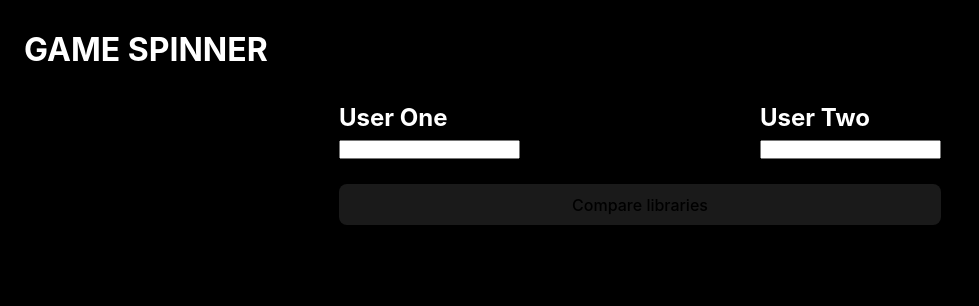
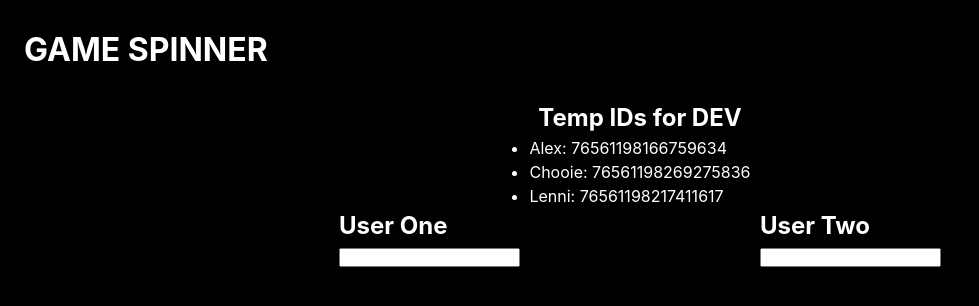
Before and after one commit to ATlexEide/COOP-Game-Picker, a React (Vite) app: page / in a window 1280 px wide. Shown: the top 306 px of the page, without its empty margins (0-979 px from the left). Built offline with nearby package versions, Linux system fonts and the light colour scheme; no server answers.

Commit message:
Misc fixes

```diff
--- a/src/App.jsx
+++ b/src/App.jsx
@@ -6,50 +6,36 @@ import getAndSetUserLibraries from "./utils/getAndSetUserLibraries";
 import getCommonGames from "./utils/getCommonGames";
 import CommonGames from "./components/Main/CommonGames";
 import { getDetailedLibrary } from "./utils/Dev/getDetailedLibrary";
+import { getUserLibrary } from "./utils/getUserLibrary";
 import { getCategories } from "./utils/Dev/getCategories";
 import { getGenres } from "./utils/Dev/getGenres";
+
+import { genres } from "./data_genres";
+import { categories } from "./data_categories";
+import { sampleGames } from "./data_sampleGames";
 
 export default function App() {
   // TEMP
   useEffect(() => {
-    // console.clear();
-    // let counter = 0;
-    // games.forEach((game) => {
-    //   if (!game) return;
-    //   if (game.categories.find((e) => e.id === 44)) {
-    //     console.log(game.name);
-    //     console.log(game.categories);
-    //     counter++;
-    //   }
-    // });
-    //     const selectedCategories = [2, 1, 9, 63];
-    //     const categoryNames = selectedCategories.forEach(e=> return )
-    //  console.log("Selected: ")
-    //     console.log(games[1].categories);
-    //     const filtered = games.filter((game) => {
-    //       if (!game) return;
-    //       let isValid = true;
-    //       selectedCategories.forEach((category) => {
-    //         if (!isValid) return;
-    //         if (game.categories.includes(category)) isValid = false;
-    //       });
-    //       if (isValid) return game;
-    //     });
-    //     console.log(games.length);
-    //     console.log(filtered.length);
-    //     console.log(filtered[0].categories);
-    // _getLibrary();
-    console.log(getDetailedLibrary("76561198077708670", "logEnabled"));
+    console.log("UserLibs ", userLibraries);
+    console.log("UserOne ", userOne);
+    console.log("UserTwo ", userTwo);
   }, []);
+  async function logLib() {
+    const _lib = await getUserLibrary("76561197988759223");
+    console.log(_lib);
+  }
 
   const [status, setStatus] = useState(null);
   const [error, setError] = useState(null);
   const [userLibraries, setUserLibraries] = useState([]);
+  const [_categories, setCategories] = useState(categories.CheckboxArray());
+  const [_genres, setGenres] = useState(genres.CheckboxArray());
   // USER ONE
-  const [userIdOne, setUserIdOne] = useState("76561198217411617");
+  const [userIdOne, setUserIdOne] = useState(null);
   const [userOne, setUserOne] = useState(null);
   // USER TWO
-  const [userIdTwo, setUserIdTwo] = useState("76561198166759634");
+  const [userIdTwo, setUserIdTwo] = useState(null);
   const [userTwo, setUserTwo] = useState(null);
 
   const [commonGames, setCommonGames] = useState(null);
@@ -62,7 +48,6 @@ export default function App() {
       userOne,
       userTwo
     );
-    compareGames();
   }
 
   async function compareGames() {
@@ -76,14 +61,21 @@ export default function App() {
   }
 
   useEffect(() => {
-    if (userIdOne) getUserProfile(userIdOne, setUserOne);
-    if (userIdTwo) getUserProfile(userIdTwo, setUserTwo);
-  }, [userIdOne, userIdTwo]);
+    if (!userOne && userIdOne) getUserProfile(userIdOne, setUserOne);
+    if (!userTwo && userIdTwo) getUserProfile(userIdTwo, setUserTwo);
+    if (userOne && userTwo) getLibraries();
+  }, [userIdOne, userIdTwo, userOne, userTwo]);
 
   // console.log("common Games 2", commonGames[0]);
   return (
     <>
       <main>
+        <h2>Temp IDs for DEV</h2>
+        <ul>
+          <li>Alex: 76561198166759634</li>
+          <li>Chooie: 76561198269275836</li>
+          <li>Lenni: 76561198217411617</li>
+        </ul>
         <section id="user-select">
           <div id="userID-input">
             <PlayerSelect setUserId={setUserIdOne} text="User One" />
@@ -91,7 +83,7 @@ export default function App() {
             <PlayerSelect setUserId={setUserIdTwo} text="User Two" />
           </div>
           <div id="selected-userID-text">
-            {userOne && (
+            {userOne !== null && (
               <section className="user-info">
                 <h1>{userOne.personaname}</h1>
                 <img src={userOne.avatarfull} alt="" />
@@ -106,8 +98,38 @@ export default function App() {
               </section>
             )}
           </div>
-          <button onClick={getLibraries}>Compare libraries</button>
-          {status && <p>{status}</p>}
+          {userOne && userTwo && Boolean(userLibraries.length) && (
+            <button onClick={compareGames}>Compare libraries</button>
+          )}
+          {commonGames && (
+            <div>
+              <section>
+                <h2>Genres</h2>
+                <hr />
+                {_genres.map((genre, i) => (
+                  <div key={i}>
+                    <label htmlFor={genre.id}>{genre.desc}</label>
+                    <input
+                      type="checkbox"
+                      name={genre.description}
+                      id={genre.id}
+                    />
+                  </div>
+                ))}
+              </section>
+              <section>
+                <h2>Categories</h2>
+                <hr />
+                {_categories.map((cat, i) => (
+                  <div key={i}>
+                    <label htmlFor={cat.id}>{cat.desc}</label>
+                    <input type="checkbox" name={cat.description} id={cat.id} />
+                  </div>
+                ))}
+              </section>
+            </div>
+          )}
+          {status && !error && <p>{status}</p>}
           {error && <p>{error}</p>}
         </section>
 
```
